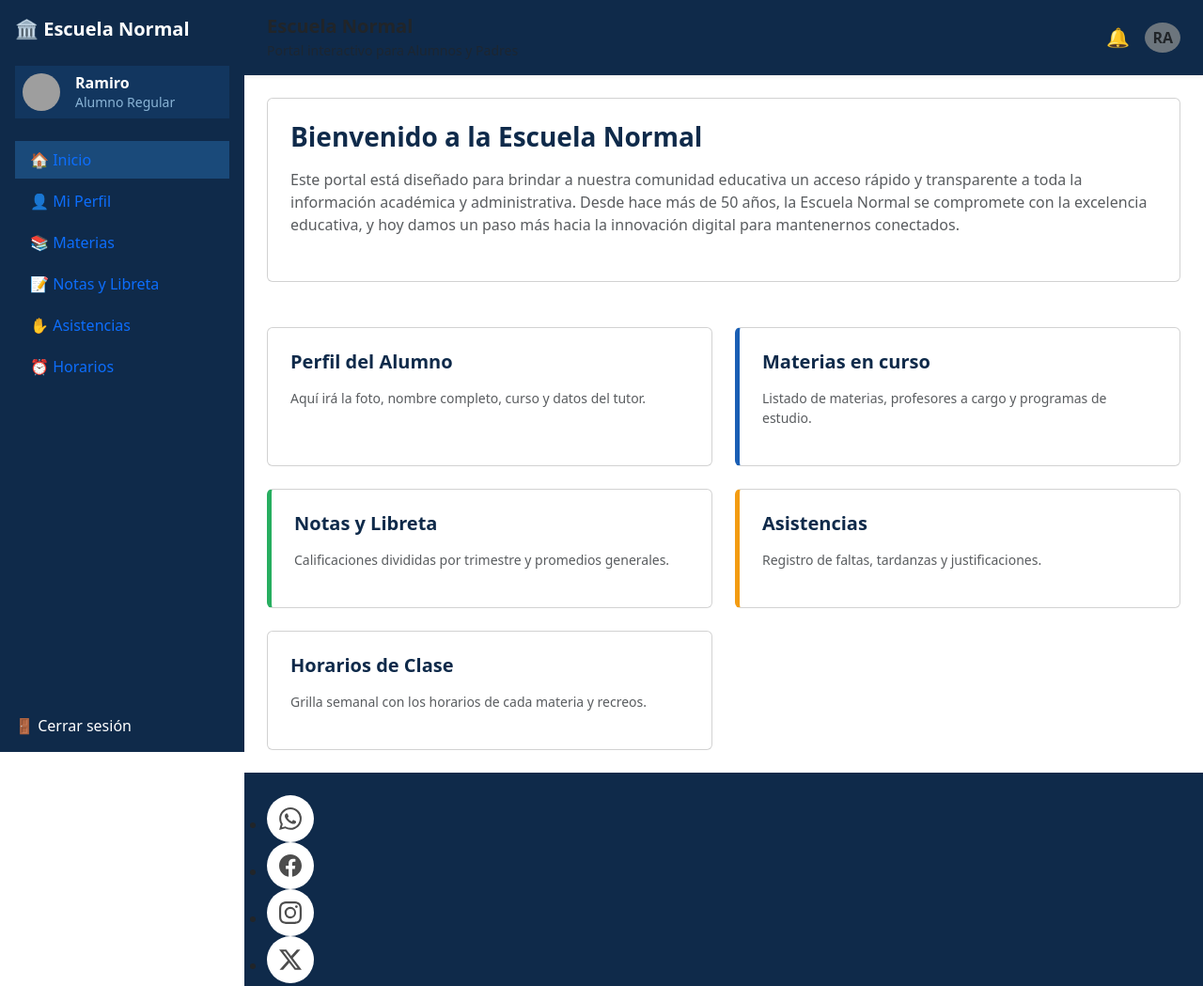
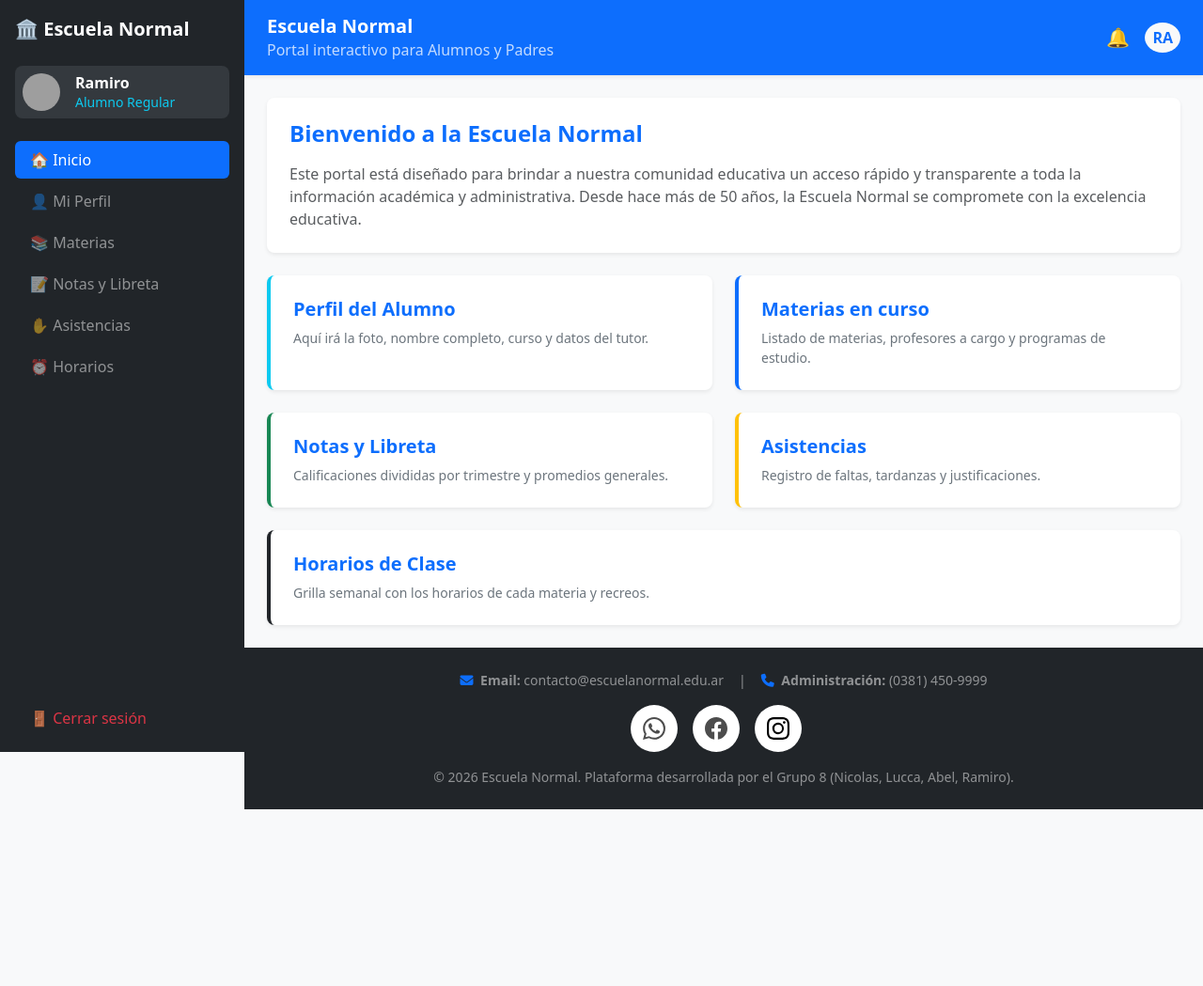
Before and after one commit to VladGlpz78/TUP-TP1, a plain HTML site: page index.html in a window 1280 px wide. Shown: the top 1049 px of the page at 94% size. After the commit the page ends 861 px from the top, so only its background shows below. Drawn offline with nearby package versions, Linux system fonts and the light colour scheme; grey boxes are pictures that could not be loaded.

Commit message:
ni me acuerdo que toque

```diff
--- a/index.html
+++ b/index.html
@@ -1,4 +1,3 @@
-
 <!doctype html>
 <html lang="es">
   <head>
@@ -22,6 +21,7 @@
       href="https://cdn.jsdelivr.net/npm/bootstrap@5.3.2/dist/css/bootstrap.min.css"
       rel="stylesheet"
     />
+
     <link
       rel="stylesheet"
       href="https://cdnjs.cloudflare.com/ajax/libs/font-awesome/6.5.1/css/all.min.css"
@@ -29,16 +29,21 @@
 
     <link rel="stylesheet" href="style.css" />
   </head>
-  <body>
+  <body class="bg-light">
     <div class="d-flex">
       <aside
-        class="sidebar-custom text-white p-3 d-none d-md-flex flex-column position-fixed"
+        class="bg-dark text-white p-3 d-none d-md-flex flex-column position-fixed top-0 start-0 vh-100"
+        style="width: 260px; z-index: 1030"
       >
-        <div class="d-flex align-items-center gap-2 mb-4 fw-bold fs-5">
+        <div
+          class="d-flex align-items-center gap-2 mb-4 fw-bold fs-5 text-white"
+        >
           🏛️ Escuela Normal
         </div>
 
-        <div class="user-box d-flex align-items-center gap-3 p-2 mb-4">
+        <div
+          class="bg-secondary bg-opacity-25 rounded-3 d-flex align-items-center gap-3 p-2 mb-4"
+        >
           <img
             src="https://i.pravatar.cc/100?img=12"
             alt="Foto de perfil del alumno"
@@ -47,92 +52,93 @@
             height="40"
           />
           <div class="lh-sm">
-            <div class="fw-bold">Ramiro</div>
-            <small style="color: #8ab4d6">Alumno Regular</small>
+            <div class="fw-bold text-white">Ramiro</div>
+            <small class="text-info">Alumno Regular</small>
           </div>
         </div>
 
-        <nav
-          class="nav flex-column gap-1 mb-auto overflow-y-auto"
-          style="max-height: 60vh"
-        >
-          <a href="#inicio" class="nav-link nav-link-custom active"
+        <nav class="nav flex-column gap-1 mb-auto">
+          <a
+            href="#inicio"
+            class="nav-link text-white active bg-primary rounded px-3 py-2"
             >🏠 Inicio</a
           >
-          <a href="#perfil" class="nav-link nav-link-custom">👤 Mi Perfil</a>
-          <a href="#materias" class="nav-link nav-link-custom">📚 Materias</a>
-          <a href="#notas" class="nav-link nav-link-custom"
+          <a href="#perfil" class="nav-link text-white-50 px-3 py-2"
+            >👤 Mi Perfil</a
+          >
+          <a href="#materias" class="nav-link text-white-50 px-3 py-2"
+            >📚 Materias</a
+          >
+          <a href="#notas" class="nav-link text-white-50 px-3 py-2"
             >📝 Notas y Libreta</a
           >
-          <a href="#asistencias" class="nav-link nav-link-custom"
+          <a href="#asistencias" class="nav-link text-white-50 px-3 py-2"
             >✋ Asistencias</a
           >
-          <a href="#horarios" class="nav-link nav-link-custom">⏰ Horarios</a>
+          <a href="#horarios" class="nav-link text-white-50 px-3 py-2"
+            >⏰ Horarios</a
+          >
         </nav>
-        <a href="#" class="nav-link nav-link-custom mt-3">🚪 Cerrar sesión</a>
+        <a href="#" class="nav-link text-danger mt-3 px-3 py-2"
+          >🚪 Cerrar sesión</a
+        >
       </aside>
 
-      <!-- MAIN: Contenido Principal -->
-      <main class="main-content d-flex flex-column min-vh-100">
-        <!-- TOPBAR -->
+      <main
+        class="w-100 d-flex flex-column min-vh-100 ms-0 ms-md-auto"
+        style="margin-left: 260px !important"
+      >
         <header
-          class="topbar-custom p-3 px-4 d-flex justify-content-between align-items-center sticky-top shadow-sm"
+          class="bg-primary text-white p-3 px-4 d-flex justify-content-between align-items-center sticky-top shadow-sm"
         >
           <h1 class="h5 mb-0 fw-semibold">
             Escuela Normal<br />
-            <small class="fw-normal opacity-75" style="font-size: 14px"
+            <small class="fw-normal opacity-75 fs-6"
               >Portal interactivo para Alumnos y Padres</small
             >
           </h1>
           <div class="d-flex align-items-center gap-3 fs-5">
             <span>🔔</span>
-            <span class="bg-secondary rounded-circle px-2 py-1 fs-6 fw-bold"
+            <span
+              class="bg-light text-primary rounded-circle px-2 py-1 fs-6 fw-bold"
               >RA</span
             >
           </div>
         </header>
 
         <div class="p-4 flex-grow-1">
-          <section id="inicio" class="mb-5">
-            <div class="card card-custom p-4">
-              <h2 class="h3 fw-bold mb-3" style="color: var(--color-primario)">
+          <section id="inicio" class="mb-4">
+            <div class="card border-0 shadow-sm rounded-3 p-4 bg-white">
+              <h2 class="h4 fw-bold text-primary mb-3">
                 Bienvenido a la Escuela Normal
               </h2>
-              <p class="text-muted mb-4">
+              <p class="text-muted mb-0">
                 Este portal está diseñado para brindar a nuestra comunidad
                 educativa un acceso rápido y transparente a toda la información
                 académica y administrativa. Desde hace más de 50 años, la
-                Escuela Normal se compromete con la excelencia educativa, y hoy
-                damos un paso más hacia la innovación digital para mantenernos
-                conectados.
+                Escuela Normal se compromete con la excelencia educativa.
               </p>
             </div>
           </section>
 
           <div class="row g-4">
             <section id="perfil" class="col-md-6">
-              <div class="card card-custom p-4 h-100">
-                <h2
-                  class="h5 fw-bold mb-3"
-                  style="color: var(--color-primario)"
-                >
-                  Perfil del Alumno
-                </h2>
-                <p class="text-muted small">
+              <div
+                class="card border-0 border-start border-info border-4 shadow-sm rounded-3 p-4 h-100 bg-white"
+              >
+                <h2 class="h5 fw-bold text-primary mb-2">Perfil del Alumno</h2>
+                <p class="text-secondary small mb-0">
                   Aquí irá la foto, nombre completo, curso y datos del tutor.
                 </p>
               </div>
             </section>
 
             <section id="materias" class="col-md-6">
-              <div class="card card-custom p-4 h-100 border-materia-1">
-                <h2
-                  class="h5 fw-bold mb-3"
-                  style="color: var(--color-primario)"
-                >
-                  Materias en curso
-                </h2>
-                <p class="text-muted small">
+              <div
+                class="card border-0 border-start border-primary border-4 shadow-sm rounded-3 p-4 h-100 bg-white"
+              >
+                <h2 class="h5 fw-bold text-primary mb-2">Materias en curso</h2>
+                <p class="text-secondary small mb-0">
                   Listado de materias, profesores a cargo y programas de
                   estudio.
                 </p>
@@ -140,42 +146,33 @@
             </section>
 
             <section id="notas" class="col-md-6">
-              <div class="card card-custom p-4 h-100 border-materia-2">
-                <h2
-                  class="h5 fw-bold mb-3"
-                  style="color: var(--color-primario)"
-                >
-                  Notas y Libreta
-                </h2>
-                <p class="text-muted small">
+              <div
+                class="card border-0 border-start border-success border-4 shadow-sm rounded-3 p-4 h-100 bg-white"
+              >
+                <h2 class="h5 fw-bold text-primary mb-2">Notas y Libreta</h2>
+                <p class="text-secondary small mb-0">
                   Calificaciones divididas por trimestre y promedios generales.
                 </p>
               </div>
             </section>
 
             <section id="asistencias" class="col-md-6">
-              <div class="card card-custom p-4 h-100 border-materia-3">
-                <h2
-                  class="h5 fw-bold mb-3"
-                  style="color: var(--color-primario)"
-                >
-                  Asistencias
-                </h2>
-                <p class="text-muted small">
+              <div
+                class="card border-0 border-start border-warning border-4 shadow-sm rounded-3 p-4 h-100 bg-white"
+              >
+                <h2 class="h5 fw-bold text-primary mb-2">Asistencias</h2>
+                <p class="text-secondary small mb-0">
                   Registro de faltas, tardanzas y justificaciones.
                 </p>
               </div>
             </section>
 
-            <section id="horarios" class="col-md-6">
-              <div class="card card-custom p-4 h-100">
-                <h2
-                  class="h5 fw-bold mb-3"
-                  style="color: var(--color-primario)"
-                >
-                  Horarios de Clase
-                </h2>
-                <p class="text-muted small">
+            <section id="horarios" class="col-12">
+              <div
+                class="card border-0 border-start border-dark border-4 shadow-sm rounded-3 p-4 h-100 bg-white"
+              >
+                <h2 class="h5 fw-bold text-primary mb-2">Horarios de Clase</h2>
+                <p class="text-secondary small mb-0">
                   Grilla semanal con los horarios de cada materia y recreos.
                 </p>
               </div>
@@ -183,8 +180,30 @@
           </div>
         </div>
 
-        <footer class="mt-auto topbar-custom p-4 text-center">
-          <ul class="redes-sociales mb-3 p-0">
+        <footer class="mt-auto bg-dark text-white p-4 text-center">
+          <div
+            class="d-flex flex-wrap justify-content-center align-items-center gap-3 mb-3 small"
+          >
+            <a
+              href="mailto:contacto@escuelanormal.edu.ar"
+              class="text-decoration-none text-white-50"
+            >
+              <i class="fa-solid fa-envelope text-primary me-1"></i>
+              <strong>Email:</strong> contacto@escuelanormal.edu.ar
+            </a>
+            <span class="text-white-50">|</span>
+            <a
+              href="tel:+543814509999"
+              class="text-decoration-none text-white-50"
+            >
+              <i class="fa-solid fa-phone text-primary me-1"></i>
+              <strong>Administración:</strong> (0381) 450-9999
+            </a>
+          </div>
+
+          <ul
+            class="redes-sociales d-flex justify-content-center align-items-center gap-3 mb-3 p-0 list-unstyled"
+          >
             <li class="icon-content">
               <a
                 data-social="whatsapp"
@@ -208,6 +227,7 @@
                   ></path>
                 </svg>
               </a>
+
             </li>
 
             <li class="icon-content">
@@ -236,7 +256,6 @@
 
             </li>
 
-
             <li class="icon-content">
               <a
                 data-social="instagram"
@@ -250,7 +269,7 @@
                   xml:space="preserve"
                   viewBox="0 0 16 16"
                   class="bi bi-instagram"
-                  fill="currentColor"
+
                   height="24"
                   width="24"
                   xmlns="http://www.w3.org/2000/svg"
@@ -262,33 +281,12 @@
               </a>
 
             </li>
-            <li class="icon-content">
-              <a
-                data-social="twitter"
-                aria-label="Twitter"
-                href="https://twitter.com"
-                target="_blank"
-                rel="noopener noreferrer"
-              >
-                <div class="filled"></div>
-                <svg
-                  xml:space="preserve"
-                  viewBox="0 0 24 24"
-                  class="bi bi-twitter-x"
-                  fill="currentColor"
-                  height="24"
-                  width="24"
-                  xmlns="http://www.w3.org/2000/svg"
-                >
-                  <path
-                    d="M18.901 1.153h3.68l-8.04 9.19L24 22.846h-7.406l-5.8-7.584-6.638 7.584H.474l8.6-9.83L0 1.154h7.594l5.243 6.932ZM17.61 20.644h2.039L6.486 3.24H4.298Z"
-                  ></path>
-                </svg>
               </a>
+              <div class="tooltip"></div>
             </li>
           </ul>
 
-          <p class="mb-0 small opacity-75">
+          <p class="mb-0 small text-white-50">
             &copy; 2026 Escuela Normal. Plataforma desarrollada por el Grupo 8
             (Nicolas, Lucca, Abel, Ramiro).
           </p>
--- a/style.css
+++ b/style.css
@@ -1,7 +1,4 @@
-/* ==========================================================================
-   CÓDIGO ANTERIOR DEL TP 2 (CONSERVADO / COMENTADO PARA EVALUACIÓN)
-   ==========================================================================
-
+/*
 :root {
   --color-primario: #0f2a4a;
   --color-secundario: #1a4a7a;
@@ -25,101 +22,8 @@ body {
   color: var(--color-texto);
   scroll-behavior: smooth;
 }
+ */
 
-.sidebar-custom {
-  width: 260px;
-  background-color: var(--color-primario);
-  min-height: 100vh;
-  z-index: 1030;
-}
-
-.main-content {
-  width: 100%;
-}
-
-@media (min-width: 768px) {
-  .main-content {
-    margin-left: 260px;
-    width: calc(100% - 260px);
-  }
-}
-
-.user-box {
-  background-color: #12365f;
-  border-radius: 10px;
-}
-
-.nav-link-custom {
-  color: var(--color-blanco);
-  border-radius: 8px;
-  transition: 0.2s;
-  padding: 10px 14px;
-}
-
-.nav-link-custom:hover, .nav-link-custom.active {
-  background-color: var(--color-secundario);
-  color: var(--color-blanco);
-}
-
-.topbar-custom {
-  background-color: var(--color-primario);
-  color: var(--color-blanco);
-}
-
-.card-custom {
-  border: none;
-  border-radius: var(--borde-radio);
-  box-shadow: var(--sombra-tarjeta);
-  background-color: var(--color-blanco);
-}
-
-.border-materia-1 { border-left: 5px solid #1a5fb4 !important; }
-.border-materia-2 { border-left: 5px solid #27ae60 !important; }
-.border-materia-3 { border-left: 5px solid #f39c12 !important; }
-========================================================================== */
-
-/* ==========================================================================
-   TP 3 - REFACTORIZACIÓN BOOTSTRAP (SOLO ESTILOS PERSONALIZADOS INDISPENSABLES)
-   ========================================================================== */
-
-:root {
-  --color-primario: #0f2a4a;
-  --color-secundario: #1a4a7a;
-}
-
-/* Colores institucionales y estructura fija no resueltos por utilidades nativas */
-.sidebar-custom {
-  width: 260px;
-  background-color: var(--color-primario);
-  min-height: 100vh;
-  z-index: 1030;
-}
-
-@media (min-width: 768px) {
-  .main-content {
-    margin-left: 260px;
-    width: calc(100% - 260px);
-  }
-}
-
-.topbar-custom {
-  background-color: var(--color-primario);
-}
-
-.user-box {
-  background-color: #12365f;
-}
-
-.nav-link-custom:hover,
-.nav-link-custom.active {
-  background-color: var(--color-secundario);
-}
-
-.border-materia-1 { border-left: 5px solid #1a5fb4 !important; }
-.border-materia-2 { border-left: 5px solid #27ae60 !important; }
-.border-materia-3 { border-left: 5px solid #f39c12 !important; }
-
-/* Animación compleja y tooltips de redes sociales (Footer) */
 .redes-sociales .icon-content {
   position: relative;
 }
```
Also changed, not shown: 1 other file.
